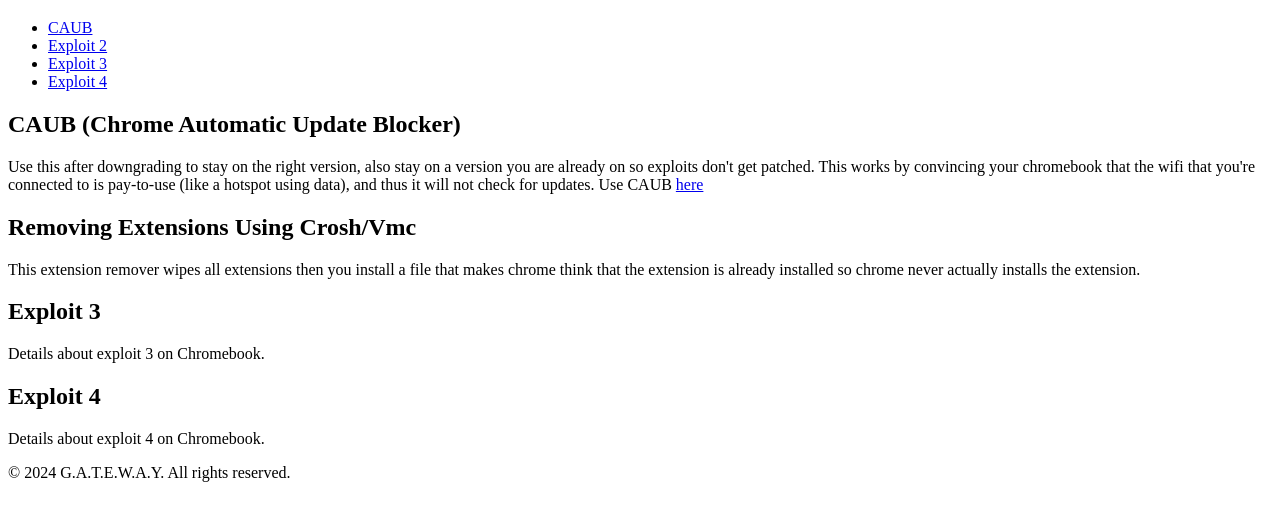
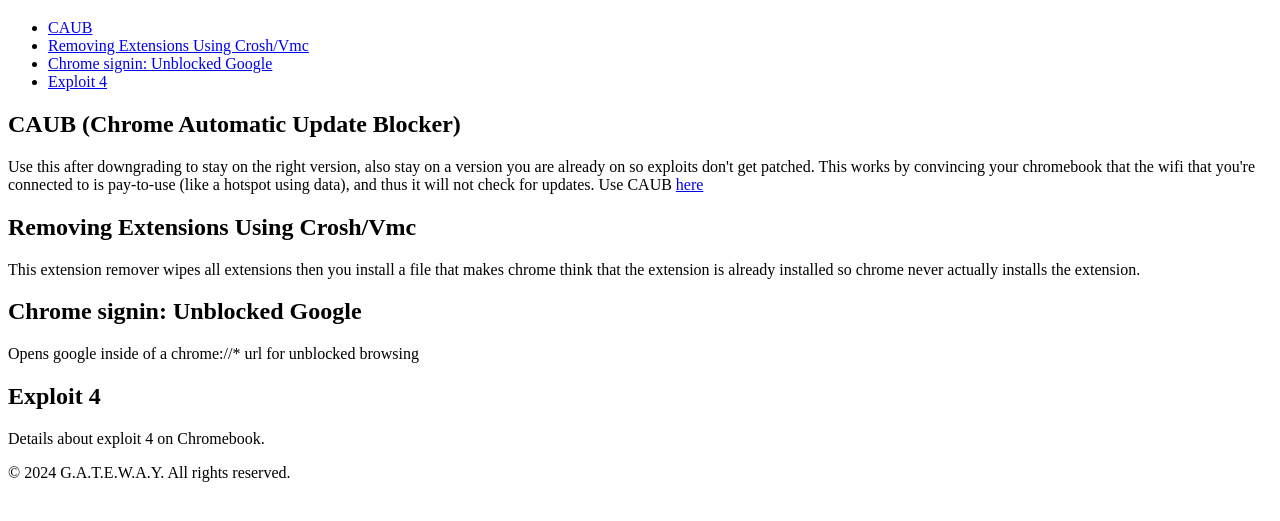
Before and after one commit to Evanlol123/GATEWAY, a plain HTML site: page exploits.html in a window 1280 px wide. Shown: the part 61-582 px from the top of the page. Drawn offline with Linux system fonts and the light colour scheme.

Commit message:
Update exploits.html

```diff
--- a/exploits.html
+++ b/exploits.html
@@ -13,8 +13,8 @@
     <nav>
         <ul>
             <li><a href="#CAUB">CAUB</a></li>
-            <li><a href="#vmc">Exploit 2</a></li>
-            <li><a href="#exploit3">Exploit 3</a></li>
+            <li><a href="#vmc">Removing Extensions Using Crosh/Vmc</a></li>
+            <li><a href="#chromesignin">Chrome signin: Unblocked Google</a></li>
             <li><a href="#exploit4">Exploit 4</a></li>
         </ul>
     </nav>
@@ -36,9 +36,9 @@
             <p>This extension remover wipes all extensions then you install a file that makes chrome think that the extension is already installed so chrome never actually installs the extension.</p>
         </section>
 
-        <section id="exploit3">
-            <h2>Exploit 3</h2>
-            <p>Details about exploit 3 on Chromebook.</p>
+        <section id="chromesignin">
+            <h2>Chrome signin: Unblocked Google</h2>
+            <p>Opens google inside of a chrome://* url for unblocked browsing</p>
         </section>
 
         <section id="exploit4">
```
